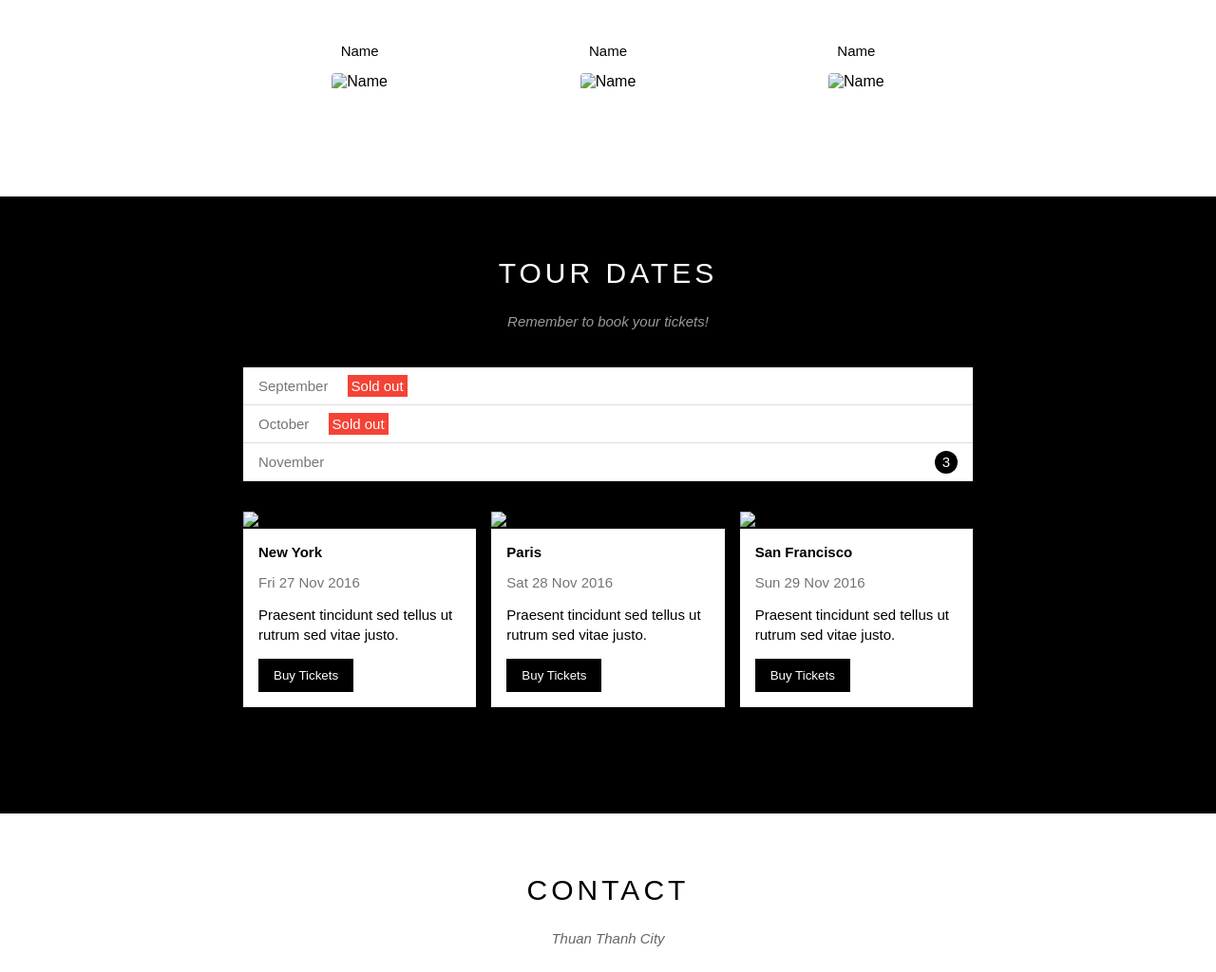
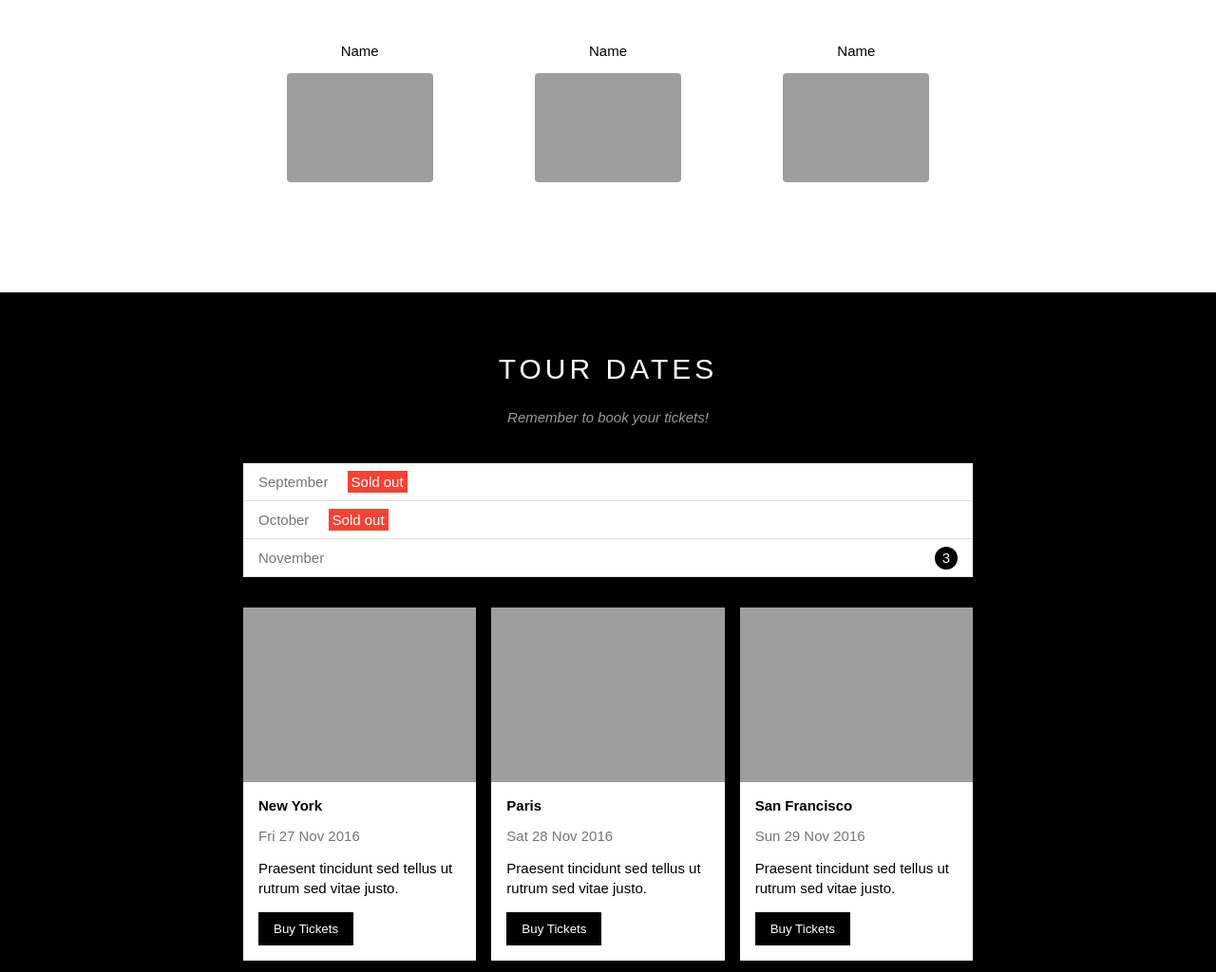
Before and after one commit to BaoBN107/clone_Web_Band, a plain HTML site: page index.html in a window 1280 px wide. Shown: the part 1002-2026 px from the top of the page at 95% size. Drawn offline with Linux system fonts and the light colour scheme; the site is published under a folder, as on GitHub Pages, so addresses that start at the root find nothing.

Commit message:
Update index.html

```diff
--- a/index.html
+++ b/index.html
@@ -81,7 +81,7 @@
             <div class="s-col-full col col-third member-item">
               <p class="member-name">Name</p>
               <img
-                src="/assets/img/Member/member1.jpg"
+                src="./assets/img/Member/member1.jpg"
                 alt="Name"
                 class="member-img"
               />
@@ -89,7 +89,7 @@
             <div class="s-col-full col col-third member-item">
               <p class="member-name">Name</p>
               <img
-                src="/assets/img/Member/member1.jpg"
+                src="./assets/img/Member/member1.jpg"
                 alt="Name"
                 class="member-img"
               />
@@ -97,7 +97,7 @@
             <div class="s-col-full col col-third member-item">
               <p class="member-name">Name</p>
               <img
-                src="/assets/img/Member/member1.jpg"
+                src="./assets/img/Member/member1.jpg"
                 alt="Name"
                 class="member-img"
               />
@@ -124,7 +124,7 @@
             <div class="row places-list">
               <div class="s-col-full col col-third place-item">
                 <img
-                  src="/assets/img/Places/NewYork.jpg"
+                  src="./assets/img/Places/NewYork.jpg"
                   alt="New York"
                   class="place-img"
                 />
@@ -142,7 +142,7 @@
 
               <div class="s-col-full col col-third place-item">
                 <img
-                  src="/assets/img/Places/paris.jpg"
+                  src="./assets/img/Places/paris.jpg"
                   alt="Paris"
                   class="place-img"
                 />
@@ -160,7 +160,7 @@
 
               <div class="s-col-full col col-third place-item">
                 <img
-                  src="/assets/img/Places/San Francisco.jpg"
+                  src="./assets/img/Places/San Francisco.jpg"
                   alt="San Francisco"
                   class="place-img"
                 />
```
